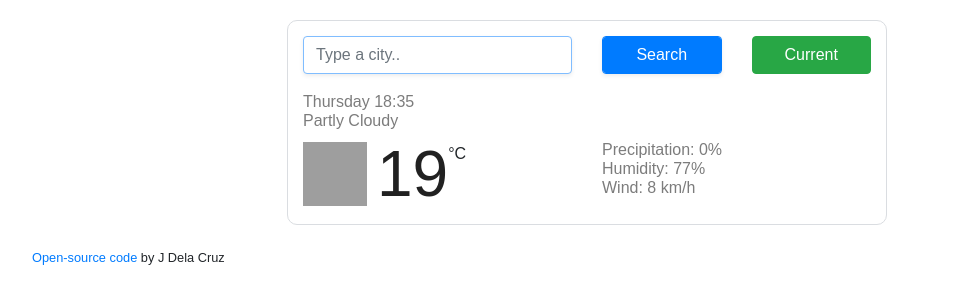
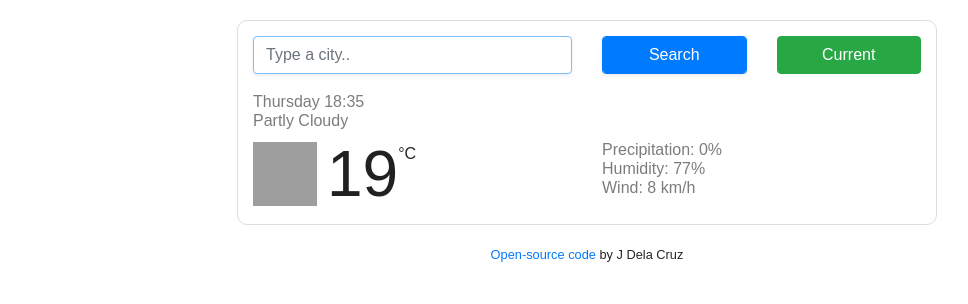
Before and after one commit to jquebec31/coding_is_life, a website built with Parcel: page index.html in a window 1280 px wide. Shown: the whole page, without its empty margins (53-1021 px from the left). Built offline with nearby package versions, Linux system fonts and the light colour scheme; grey boxes are pictures that could not be loaded.

Commit message:
changed width

```diff
--- a/src/styles.css
+++ b/src/styles.css
@@ -30,7 +30,7 @@ body {
     padding: 15px;
     margin: 20px auto;
     border-radius: 10px;
-    max-width: 600px;
+    max-width: 700px;
   }
 
   .weather-icon {
@@ -57,3 +57,8 @@ body {
   #description {
     text-transform: capitalize;
   }
+  #footnote {
+    display: block;
+    margin: 0 auto;
+    text-align: center;
+  }
```
